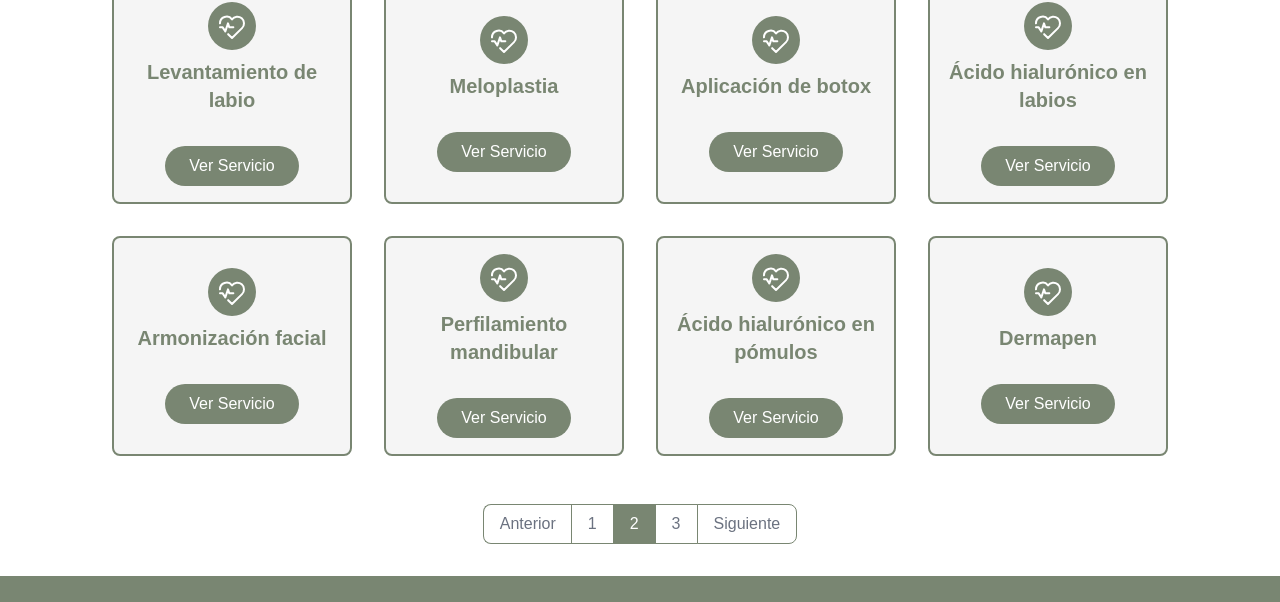
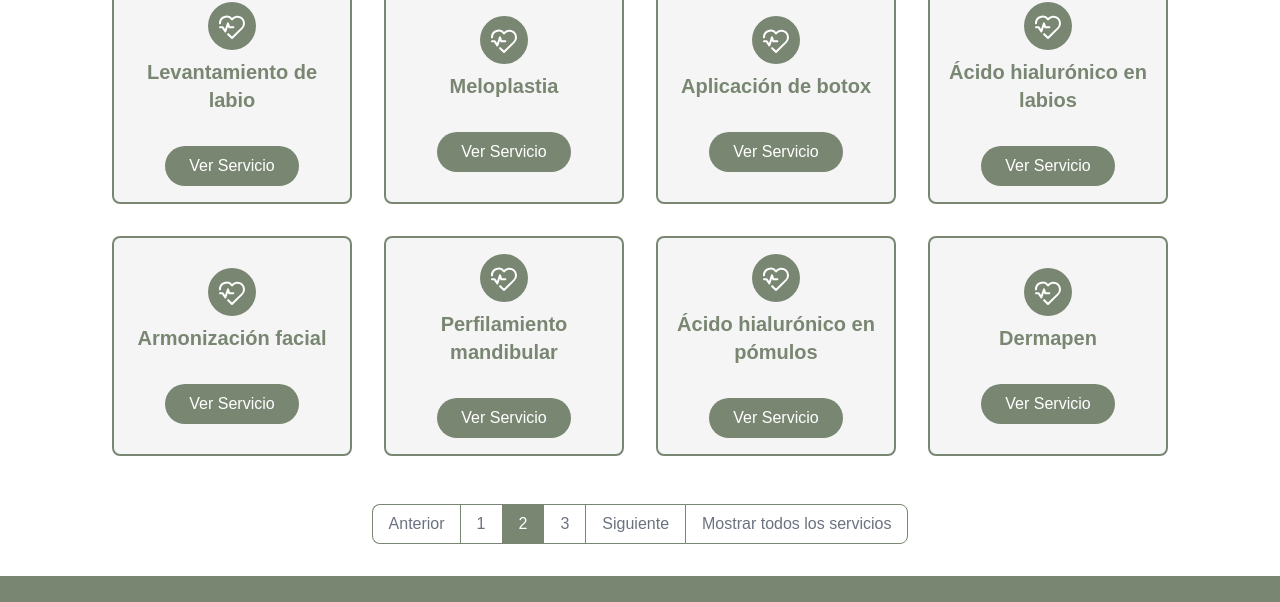
Before and after one commit to Kevin-ecometrics/Dra-Pamela, an Astro site: page /services in a window 1280 px wide. Shown: the part 777-1379 px from the top of the page. Built offline with nearby package versions, Linux system fonts and the light colour scheme; Astro itself is replaced by a stand-in of ours.

Commit message:
update services

```diff
--- a/src/components/UI/react/Service.tsx
+++ b/src/components/UI/react/Service.tsx
@@ -146,12 +146,18 @@ const ServicePage = 8;
 
 const ServiceComponent: React.FC = () => {
   const [currentPage, setCurrentPage] = useState(2);
+  const [servicesPerPage, setServicesPerPage] = useState(ServicePage);
+  const [showAll, setShowAll] = useState(false); // Nuevo estado para rastrear si se están mostrando todos los servicios
   const totalPages = Math.ceil(services.length / ServicePage);
 
-  const currentServices = services.slice(
-    (currentPage - 1) * ServicePage,
-    currentPage * ServicePage
-  );
+  const currentServices =
+    servicesPerPage === services.length
+      ? services
+      : services.slice(
+          (currentPage - 1) * servicesPerPage,
+          currentPage * servicesPerPage
+        );
+
   return (
     <main>
       <section
@@ -243,9 +249,27 @@ const ServiceComponent: React.FC = () => {
                       .getElementById("services")
                       ?.scrollIntoView({ behavior: "smooth" });
                   }}
+                  className="flex items-center justify-center px-4 h-10 leading-tight text-gray-500 bg-white border border-[#798672] hover:bg-gray-100 hover:text-gray-700 "
+                >
+                  Siguiente
+                </button>
+              </li>
+              <li>
+                <button
+                  onClick={() => {
+                    setCurrentPage(1);
+                    if (showAll) {
+                      setServicesPerPage(ServicePage); // Vuelve a la paginación normal
+                    } else {
+                      setServicesPerPage(services.length); // Muestra todos los servicios en una página
+                    }
+                    setShowAll(!showAll); // Cambia el estado de showAll
+                  }}
                   className="flex items-center justify-center px-4 h-10 leading-tight text-gray-500 bg-white border border-[#798672] rounded-e-lg hover:bg-gray-100 hover:text-gray-700 "
                 >
-                  Siguiente
+                  {showAll
+                    ? "Filtrar elementos"
+                    : "Mostrar todos los servicios"}
                 </button>
               </li>
             </ul>
```
